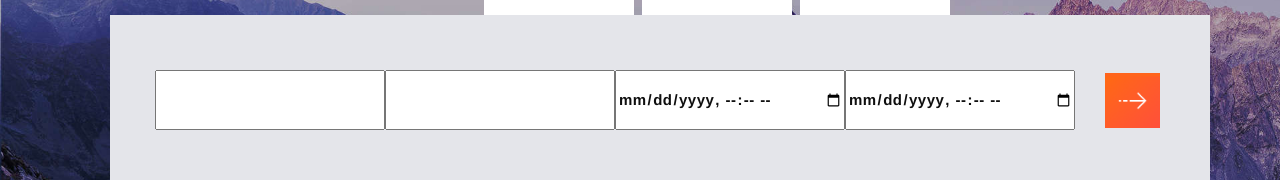
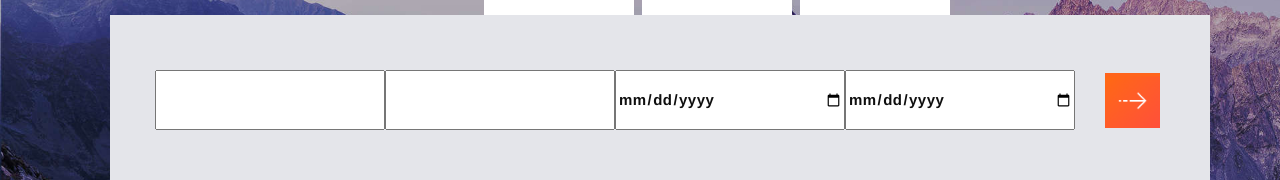
Before and after one commit to mishraak/kayak_prototype, a React (Create React App) app in the folder frontend/: page / in a window 1280 px wide. Shown: the part 229-409 px from the top of the page. Built offline with nearby package versions, Linux system fonts and the light colour scheme.

Commit message:
corrected style warnings

```diff
--- a/frontend/src/components/CarsDash.js
+++ b/frontend/src/components/CarsDash.js
@@ -7,9 +7,9 @@ class CarsDash extends Component {
     return (
       <div className="dashboard">
      <input type="text" className="formFields" style={{"marginLeft":"100px"}}/>
-     <input type="datetime-local" className="formFields"/>
-     <input type="datetime-local" className="formFields"/>
-    <img src={require("../images/enter.png")} style={{"height":"55px","width":"55px","float":"right","margin-top":"58px","margin-right":"120px"}}/>
+     <input type="date" className="formFields"/>
+     <input type="date" className="formFields"/>
+    <img src={require("../images/phoenix.jpg")} style={{"height":"55px","width":"55px","float":"right","marginTop":"58px","marginRight":"120px"}}/>
       </div>
     );
   }
--- a/frontend/src/components/FlightsDash.js
+++ b/frontend/src/components/FlightsDash.js
@@ -8,9 +8,9 @@ class FlightsDash extends Component {
       <div className="dashboard">
         <input type="text" className="formFields" style={{"marginLeft":"15px"}}/>
         <input type="text" className="formFields" />
-     <input type="datetime-local" className="formFields"/>
-     <input type="datetime-local" className="formFields" />
-    <img src={require("../images/enter.png")} style={{"height":"55px","width":"55px","margin-top":"58px","margin-right":"0px","float":"right"}}/>
+     <input type="date" className="formFields"/>
+     <input type="date" className="formFields" />
+    <img src={require("../images/enter.png")} style={{"height":"55px","width":"55px","marginTop":"58px","marginRight":"0px","float":"right"}}/>
 
       </div>
     );
--- a/frontend/src/components/HotelsDash.js
+++ b/frontend/src/components/HotelsDash.js
@@ -5,7 +5,7 @@ import React, { Component } from 'react';
 class HotelsDash extends Component {
   render() {
     return (
-      <div className="dashboard" style={{"width":"1100px","padding-right":"80px"}}>
+      <div className="dashboard" style={{"width":"1100px","paddingRight":"80px"}}>
         <input type="text" className="formFields" style={{"marginLeft":"15px"}}/>
 
      <input type="date" className="formFields" style={{}}/>
@@ -17,7 +17,7 @@ class HotelsDash extends Component {
         <option className="optionField">4 Room 8 Guests </option>
 
      </select>
-      <img src={require("../images/enter.png")} style={{"height":"55px","width":"55px","margin-top":"58px","margin-right":"10px","float":"right"}}/>
+      <img src={require("../images/enter.png")} style={{"height":"55px","width":"55px","marginTop":"58px","marginRight":"10px","float":"right"}}/>
 
       </div>
     );
--- a/frontend/src/components/Login.js
+++ b/frontend/src/components/Login.js
@@ -16,20 +16,20 @@ class Login extends Component {
   render() {
     return (
 
-        <div style={{"display":"flex", "flexDirection":"row","min-width": "1000px"}}>
+        <div style={{"display":"flex", "flexDirection":"row","minwidth": "1000px"}}>
                      <div style={{"zIndex":"10","left":"0"}}>
                         <img src={require("../images/phoenix.jpg")}/>
                     </div>
 
 
                         <div style={{"position":"absolute","zIndex":"10", "margin":"auto","width": "100%","padding": "10px"}}>
-                       <div style={{"margin-left":"200px"}}>
+                       <div style={{"marginLeft":"200px"}}>
                         <Nav  />
                        </div>
-                        <div  style={{"marginLeft":"50px","color":"white","fontSize":"28px","fontWeight":"600","fontFamily":"HelveticaNeue-Bold,Helvetica,Arial,sans-serif","margin-left":"200px"}}>
+                        <div  style={{"marginLeft":"50px","color":"white","fontSize":"28px","fontWeight":"600","fontFamily":"HelveticaNeue-Bold,Helvetica,Arial,sans-serif","marginLeft":"200px"}}>
                             Search hundreds of travel sites at once.
                          </div>
-                         <div style={{"margin-left":"230px"}}>
+                         <div style={{"marginLeft":"230px"}}>
                              <form ref="loginForm" onSubmit={this.handleSubmit}>
                                     <input type="email" ref="email" placeholder="Email" style={{"height":"30px","width":"270px","margin":"10px"}}/>
                                     <input type="password" ref ="password" placeholder="Password" style={{"height":"30px","width":"270px","margin":"10px"}}/>
--- a/frontend/src/components/MainDashBoard.js
+++ b/frontend/src/components/MainDashBoard.js
@@ -13,8 +13,8 @@ class MainDashBoard extends Component
 
     return(
             <div>
-                 <div style={{"margin-left":"450px"}}>
-               <nav className="navbar dock" style={{"text-shadow":"none","font-size":"13px","color":"white"}}>
+                 <div style={{"marginLeft":"450px"}}>
+               <nav className="navbar dock" style={{"textShadow":"none","fontSize":"13px","color":"white"}}>
                <div className="container-fluid" style={{"backgroundColor":"none"}}>
 
                  <ul className="nav navbar-nav j" style={{"backgroundColor":"none"}}>
```
